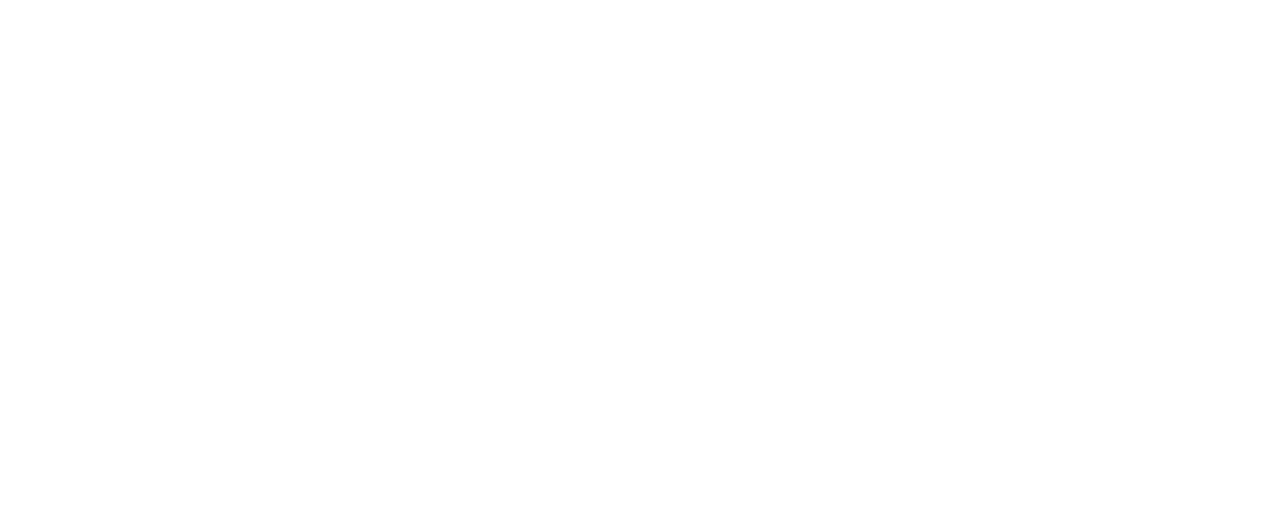
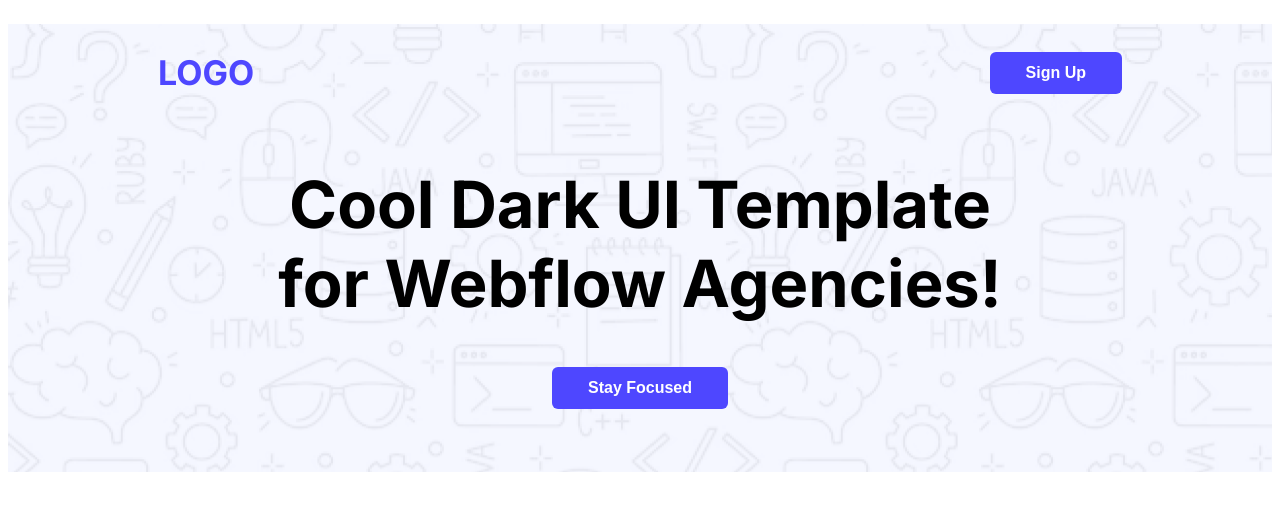
Before and after one commit to Fahima-fahi/First-dev-assignment, a plain HTML site: page index.html in a window 1280 px wide. Drawn offline with Linux system fonts and the light colour scheme.

Commit message:
added first webpage

```diff
--- a/index.html
+++ b/index.html
@@ -4,10 +4,24 @@
     <meta charset="UTF-8">
     <meta name="viewport" content="width=device-width, initial-scale=1.0">
     <title>Webflow Agencies</title>
+     <link rel="preconnect" href="https://fonts.googleapis.com">
+<link rel="preconnect" href="https://fonts.gstatic.com" crossorigin>
+<link href="https://fonts.googleapis.com/css2?family=Inter:ital,opsz,wght@0,14..32,100..900;1,14..32,100..900&family=Open+Sans:ital,wght@0,300..800;1,300..800&family=Raleway:ital,wght@0,100..900;1,100..900&display=swap" rel="stylesheet">
+    <link rel="stylesheet" href="styles/portfolio.css">
 </head>
-<body>
-  <header>
+<body class="inter-normal">
+  <header class="header">
+      <nav>
+        <h1 class="nav-title text-primary">LOGO</h1>
+        <ul>
+            <li><a href=""><button class="btn-primary">Sign Up</button></a></li>
+        </ul>
+      </nav>
+      <div class="banner">
+        <h1 class="banner-heading">Cool Dark UI Template for Webflow Agencies!</h1>
+        <button class="btn-primary banner-button">Stay Focused</button>
 
+      </div>
   </header>
   <main>
 
--- /dev/null
+++ b/styles/portfolio.css
@@ -0,0 +1,58 @@
+
+
+
+.inter-normal {
+  font-family: "Inter", sans-serif;
+  font-optical-sizing: auto;
+  font-style: normal;
+}
+
+/* shared style */
+.text-primary{
+    color: rgba(78, 71, 255, 1);
+}
+
+.btn-primary{
+   background-color: #4E47FF;
+   font-weight: bold;
+   font-size: 16px;
+   color: #FFFFFF;
+   padding: 12px  36px;
+   border-radius: 6px;
+   border: none;
+
+}
+/* header */
+.header{
+    background-image: url('../Assets/Hero-bg.png');
+    background-repeat: no-repeat;
+}
+/* Nav styles*/
+nav{
+    display: flex;
+    align-items: center;
+    justify-content: space-between;
+    margin-top: 24px;
+    margin-left: 150px;
+    margin-right: 150px;
+
+}
+.nav-title{
+    font-weight: 900px;
+    font-size: 34px;
+}
+
+nav ul li {
+    list-style: none;
+}
+/* banner styles*/
+.banner{
+  text-align: center;
+  gap: 120px;
+  margin: 0 267px 152px 267px;
+  padding-bottom: 5%;
+}
+.banner-heading{
+   font-weight: bold;
+   font-size: 65px;
+}
```
